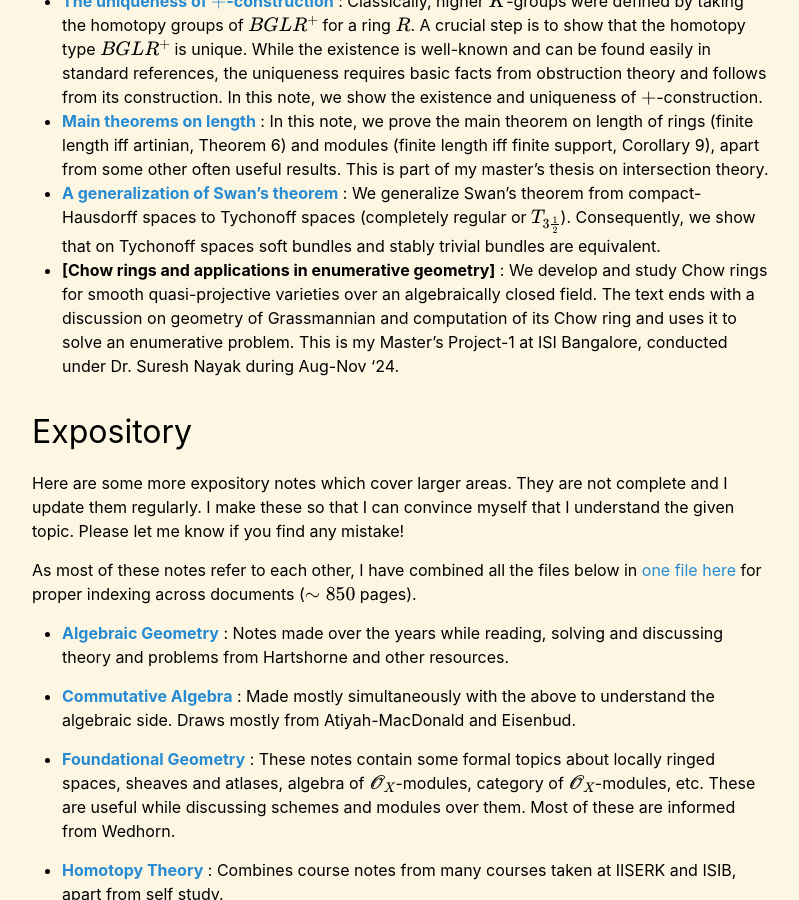
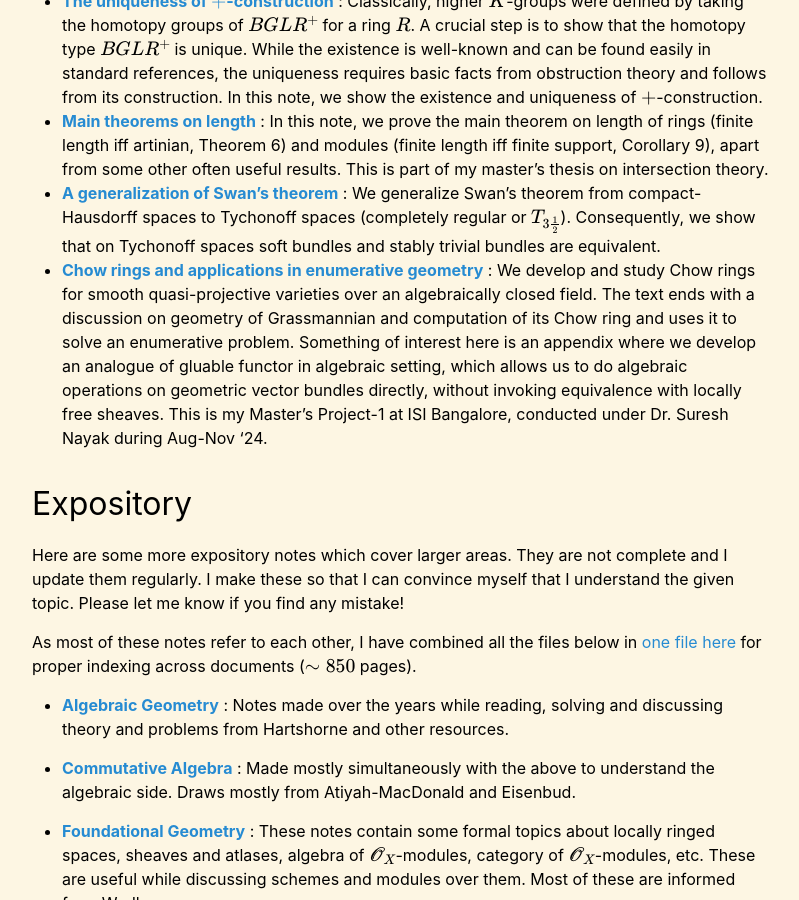
Before and after one commit to ARenanse/ARenanse.github.io, a Jekyll site: the page built from tabs/notes.md, in a window 1280 px wide and 900 px high, scrolled down 388 px. Shown: the whole window, without its empty margins (238-1037 px from the left). Built offline with Jekyll 4.4.1, drawn with Linux system fonts in a browser that asks for light colours; formulas are drawn with MathJax 3.

Commit message:
Update notes.md

```diff
--- a/tabs/notes.md
+++ b/tabs/notes.md
@@ -10,7 +10,7 @@
 * **[The uniqueness of $$+$$-construction](/assets/notes/Others/PlusConst.pdf)** : Classically, higher $$K$$-groups were defined by taking the homotopy groups of $$BGLR^+$$ for a ring $$R$$. A crucial step is to show that the homotopy type $$BGLR^+$$ is unique. While the existence is well-known and can be found easily in standard references, the uniqueness requires basic facts from obstruction theory and follows from its construction. In this note, we show the existence and uniqueness of $$+$$-construction.
 * **[Main theorems on length](/assets/notes/Others/Length.pdf)** : In this note, we prove the main theorem on length of rings (finite length iff artinian, Theorem 6) and modules (finite length iff finite support, Corollary 9), apart from some other often useful results. This is part of my master's thesis on intersection theory.
 * **[A generalization of Swan's theorem](/assets/notes/Others/SwanTych.pdf)** : We generalize Swan's theorem from compact-Hausdorff spaces to Tychonoff spaces (completely regular or $$T_{3\frac{1}{2}}$$). Consequently, we show that on Tychonoff spaces soft bundles and stably trivial bundles are equivalent.
-* **[Chow rings and applications in enumerative geometry]** : We develop and study Chow rings for smooth quasi-projective varieties over an algebraically closed field. The text ends with a discussion on geometry of Grassmannian and computation of its Chow ring and uses it to solve an enumerative problem. This is my Master's Project-1 at ISI Bangalore, conducted under Dr. Suresh Nayak during Aug-Nov '24.
+* **[Chow rings and applications in enumerative geometry](/assets/notes/Others/IT.pdf)** : We develop and study Chow rings for smooth quasi-projective varieties over an algebraically closed field. The text ends with a discussion on geometry of Grassmannian and computation of its Chow ring and uses it to solve an enumerative problem. Something of interest here is an appendix where we develop an analogue of gluable functor in algebraic setting, which allows us to do algebraic operations on geometric vector bundles directly, without invoking equivalence with locally free sheaves. This is my Master's Project-1 at ISI Bangalore, conducted under Dr. Suresh Nayak during Aug-Nov '24.
 
 
 
```
